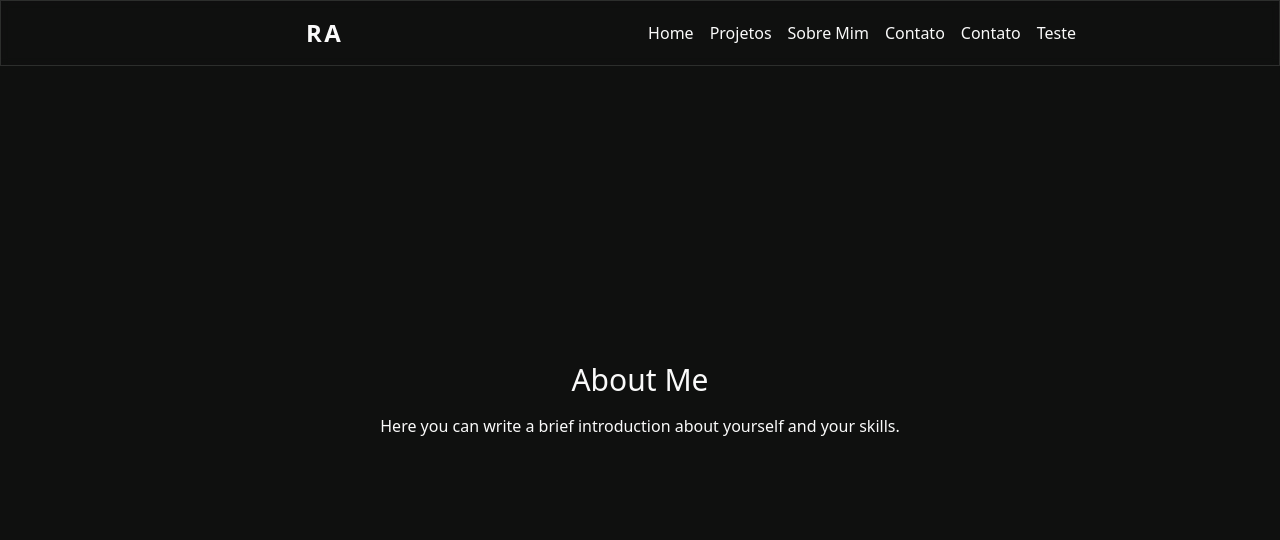
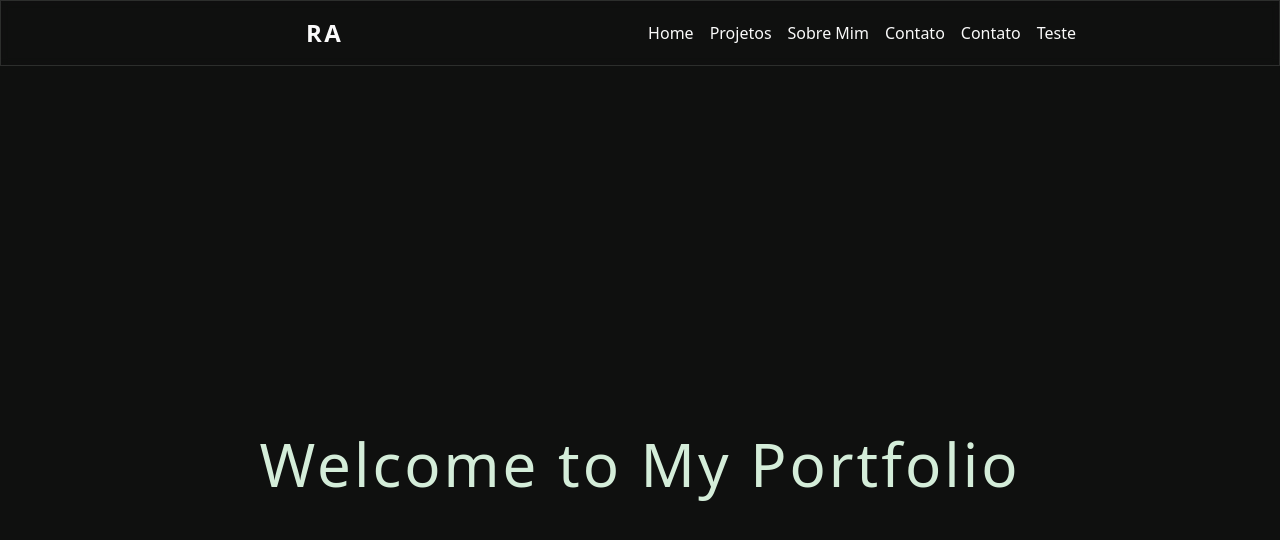
Before and after one commit to robs-am/potfolio, a Next.js app: page / in a window 1280 px wide. Shown: the top 540 px of the page. Built offline with nearby package versions, Linux system fonts and the light colour scheme.

Commit message:
feat: add Hero Section component

```diff
--- a/src/app/page.tsx
+++ b/src/app/page.tsx
@@ -3,11 +3,12 @@
 import Header from '../components/Header/Header';
 import Footer from '../components/Footer/Footer';
 import AboutMe from '@/components/AboutMe/AboutMe';
+import { HeroSection } from '@/components/HeroSection/HeroSection';
 import { useEffect, useRef } from 'react';
-import { animateTitle, animateAboutSection } from '../lib/animations';
+
 
 const Portfolio = () => {
-  const titleRef = useRef<HTMLHeadingElement>(null);
+  const heroRef = useRef<HTMLHeadingElement>(null);
 
 
 
@@ -34,14 +35,10 @@ const Portfolio = () => {
   };
 
   useEffect(() => {
-    const title = titleRef.current;
-
 
 
     window.addEventListener('scroll', handleScroll);
 
-
-    animateTitle(title);
 
 
     return () => {
@@ -53,17 +50,10 @@ const Portfolio = () => {
   return (
     <div className="min-h-screen bg-background text-foreground">
       <Header />
-      <AboutMe />
 
       <main className="pt-16">
-        <section id="title" className="min-h-screen flex items-center justify-center">
-          <h1
-            ref={titleRef}
-            className="text-6xl font-roboto font-thin tracking-wider text-dark-accent"
-          >
-            Welcome to My Portfolio
-          </h1>
-        </section>
+        <HeroSection />
+        <AboutMe />
 
         <section id="projects" className="min-h-screen flex items-center justify-center">
           <div className="max-w-4xl mx-auto">
--- /dev/null
+++ b/src/components/HeroSection/HeroSection.tsx
@@ -0,0 +1,24 @@
+import React from 'react'
+import { useRef, useEffect } from 'react';
+import { animateHeroSection } from '../../lib/animations';
+
+export const HeroSection = () => {
+   const heroRef = useRef<HTMLDivElement>(null);
+
+
+  useEffect(() => {
+    if (heroRef.current) {
+      animateHeroSection(heroRef.current);
+    }
+  }, []);
+  return (
+    <section id="hero" className="min-h-screen flex items-center justify-center">
+    <h1
+      ref={heroRef}
+      className="text-6xl font-roboto font-thin tracking-wider text-dark-accent"
+    >
+      Welcome to My Portfolio
+    </h1>
+  </section>
+  )
+}
--- a/src/lib/animations.ts
+++ b/src/lib/animations.ts
@@ -5,10 +5,10 @@ import { ScrollTrigger } from 'gsap/ScrollTrigger';
 gsap.registerPlugin(ScrollTrigger);
 
 
-export const animateTitle = (title: HTMLHeadingElement | null) => {
-  if (title) {
+export const animateHeroSection = (hero: HTMLHeadingElement | null) => {
+  if (hero) {
     gsap.fromTo(
-      title,
+      hero,
       { opacity: 0 },
       { opacity: 1, duration: 4, ease: 'power2.out' }
     );
@@ -19,9 +19,23 @@ export const animateTitle = (title: HTMLHeadingElement | null) => {
 export const animateAboutSection = (about: HTMLDivElement | null) => {
   if (about) {
     gsap.fromTo(
-      about,
-      { opacity: 0 },
-      { opacity: 1, duration: 4, ease: 'power2.out' }
+      about.children,
+      {
+        opacity: 0,
+        y: 50,
+      },
+      {
+        opacity: 1,
+        y: 0,
+        duration: 0.5,
+        stagger: 0.2,
+        scrollTrigger: {
+          trigger: about,
+          start: 'top bottom-=100',
+          end: 'top center',
+          toggleActions: 'play none none reverse',
+        },
+      }
     );
   }
 };
```
